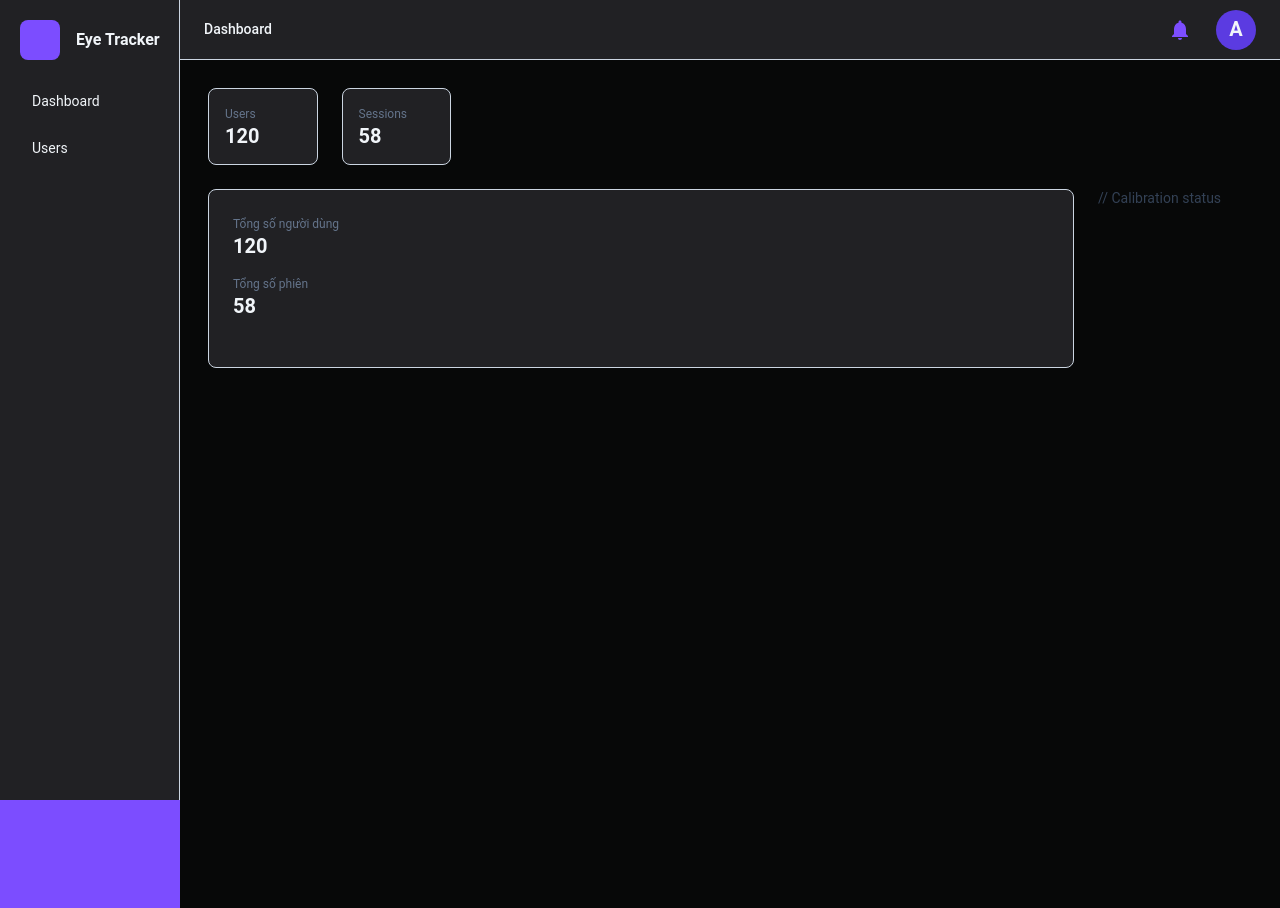
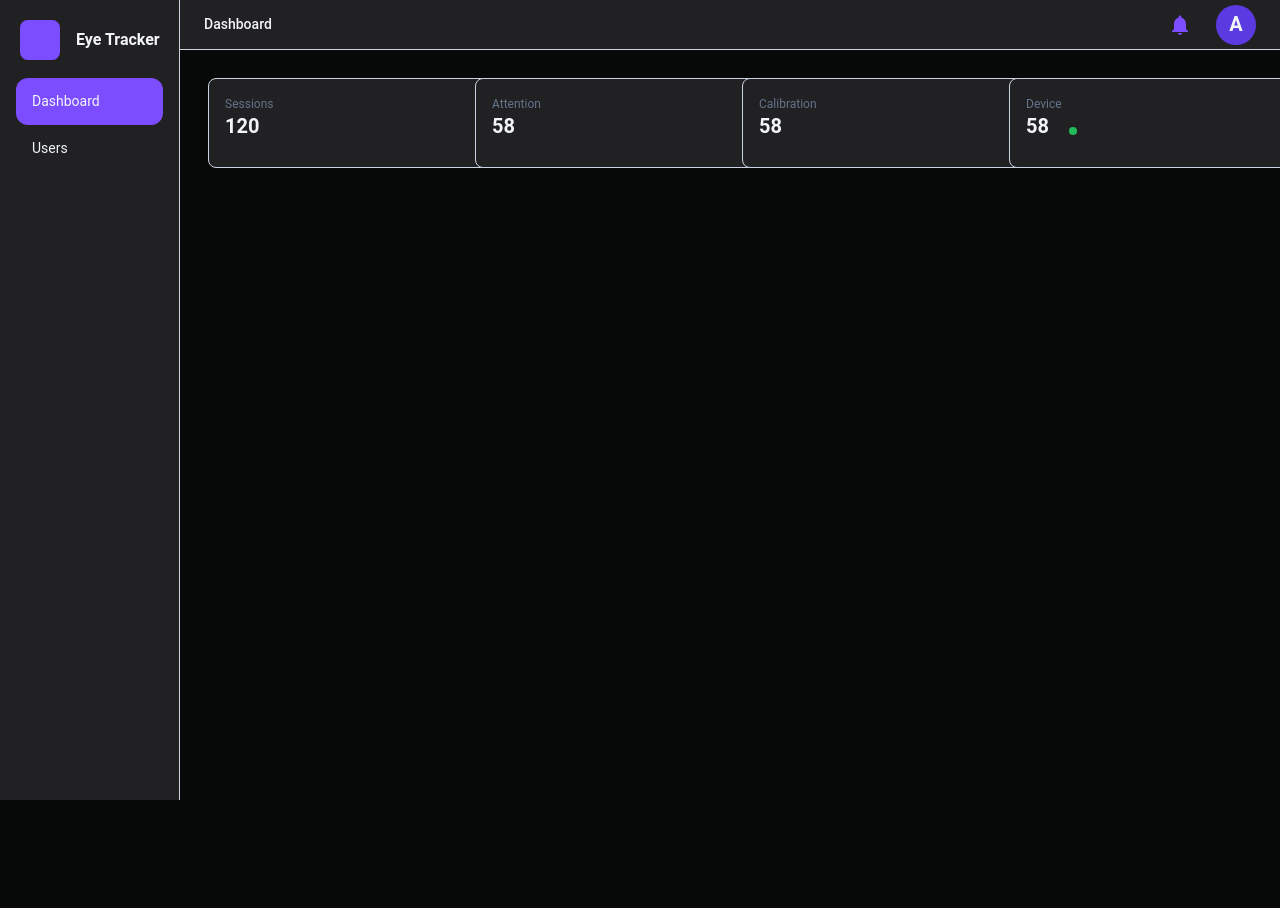
Before and after one commit to mitklsenpai/web_frontend, a React (Vite) app: page / in a window 1280 px wide. After the commit the page ends 800 px from the top, so only its background shows below. Built offline with nearby package versions, Linux system fonts and the light colour scheme.

Commit message:
feat (Dashboard): MetricCard with blinking Chip

```diff
--- /dev/null
+++ b/src/components/common/ChipStatus.jsx
@@ -0,0 +1,38 @@
+import {Chip, Box} from "@mui/material";
+
+function ChipStatus({title}) {
+    const canBlink = title === "Online" || "Ready";
+
+    return (
+        <Chip
+            label={title}
+            icon={
+                <Box
+                    sx={{
+                        width: 8,
+                        height: 8,
+                        borderRadius: "50%",
+                        bgcolor: canBlink ? "success.main" : "error.main",
+                        animation: canBlink
+                            ? "blink 0.8s infinite"
+                            : "none",
+                    }}
+                />
+            }
+            sx={{
+                bgcolor: "primary.main",
+                color: "text.heading",
+                "@keyframes blink": {
+                    "0%, 100%": {
+                        opacity: 1,
+                    },
+                    "50%": {
+                        opacity: 0.2,
+                    },
+                },
+            }}
+        />
+    )
+}
+
+export default ChipStatus;
--- /dev/null
+++ b/src/components/common/index.js
@@ -0,0 +1,2 @@
+export { default as ChipStatus } from "./ChipStatus";
+export { default as Status } from "./Status";
--- a/src/features/dashboard/components/MetricCard.jsx
+++ b/src/features/dashboard/components/MetricCard.jsx
@@ -5,12 +5,14 @@ function MetricCard({
     value,
     subtitle,
     color = "primary",
-    icon
+    icon,
+    children = null
 }) {
 
     return (
         <Card
             sx={{
+                width: 405, height: 90,
                 p: 2,
                 bgcolor: "background.paper",
                 border: "1px solid",
@@ -36,14 +38,24 @@ function MetricCard({
             </Box>
 
 
-            <Typography
-                variant="h3"
-                color={`${color}.main`}
-                mt={1}
+            <Box
+                sx={{
+                    display: "flex",
+                    flexDirection: "row",
+                    justifyContent: "space-between"
+                }}
             >
-                {value}
-            </Typography>
+                <Typography
+                    variant="h3"
+                    color={`${color}.main`}
+                >
+                    {value}
+                </Typography>
 
+                <Box>
+                    {children}
+                </Box>
+            </Box>
 
             <Typography
                 variant="caption"
--- a/src/features/dashboard/pages/DashboardPage.jsx
+++ b/src/features/dashboard/pages/DashboardPage.jsx
@@ -1,7 +1,9 @@
 import MetricCard from "../components/MetricCard";
 import RecentActivity from "../components/RecentActivity";
+import AttentionAlert from "../components/AttentionAlert"
 import useDashboard from "../hooks/useDashboard";
 import { Box, Typography, Grid } from "@mui/material";
+import { ChipStatus } from "@/components/common";
 
 function DashboardPage() {
 
@@ -17,36 +19,47 @@ function DashboardPage() {
     return (
         <Box
             sx={{
-                minHeight: "100vh",
-                p: 0.5
+                p: 0.5,
             }}
         >
 
             <Grid container spacing={3}>
 
-                <Grid size={{ xs: 12, md: 1.5 }}>
+                <Grid size={{ xs: 12, md: 3 }}>
                     <MetricCard
-                        title="Users"
+                        title="Sessions"
                         value={dashboard.totalUsers}
                     />
                 </Grid>
 
-                <Grid size={{ xs: 12, md: 1.5 }}>
+                <Grid size={{ xs: 12, md: 3 }}>
                     <MetricCard
-                        title="Sessions"
+                        title="Attention"
                         value={dashboard.totalSessions}
                     />
                 </Grid>
 
-                <Grid size={{ xs: 12, md: 10 }}>
-                    <RecentActivity
-                        activities={dashboard}
+                <Grid size={{ xs: 12, md: 3 }}>
+                    <MetricCard
+                        title="Calibration"
+                        value={dashboard.totalSessions}
+                        children={<ChipStatus title="Ready"/>}
+                    />
+
+                </Grid>
+
+                <Grid size={{ xs: 12, md: 3 }}>
+                    <MetricCard
+                        title="Device"
+                        value={dashboard.totalSessions}
+                        children={<ChipStatus title="Online"/>}
                     />
                 </Grid>
 
-                // Calibration status
+            </Grid>
 
-            </Grid>
+
+            {/* <AttentionAlert/> */}
 
         </Box>
     );
--- a/src/features/users/components/AvatarCard.jsx
+++ b/src/features/users/components/AvatarCard.jsx
@@ -1,15 +1,10 @@
 import {
     Card,
-    CardContent,
-    Grid,
     Avatar,
     Typography,
-    Stack,
-    Box,
-    Divider
 } from "@mui/material";
 
-import Status from "./Status";
+import Status from "../../../components/common/Status";
 
 function AvatarCard() {
     return (
@@ -26,7 +21,7 @@ function AvatarCard() {
             <Avatar sx={{
                     width: 200,
                     height: 200,
-                    ml: 19
+                    margin: "0 auto",
                 }}
             >
 
--- a/src/features/users/components/TrackingConfiguration.jsx
+++ b/src/features/users/components/TrackingConfiguration.jsx
@@ -19,7 +19,8 @@ export default function TrackingConfiguration({ configuration }) {
     return (
         <Card sx = {{
                 border: "1px solid",
-                borderColor: "divider"
+                borderColor: "divider",
+                height: "110%"
             }}
         >
             <CardContent>
@@ -74,7 +75,6 @@ export default function TrackingConfiguration({ configuration }) {
                     >
 
                         <TextField
-
                             label="Device Model"
                             name="device_model"
                             value={formData?.device_model || ""}
--- a/src/layouts/Header.jsx
+++ b/src/layouts/Header.jsx
@@ -12,11 +12,11 @@ export default function Header({ title }) {
         <AppBar
             position="static"
             elevation={0}
-            color="inherit"
             sx={{
+                bgcolor: "background.paper",
                 borderBottom: "1px solid",
                 borderColor: "divider",
-                height: 60
+                height: 50
             }}
         >
             <Toolbar>
@@ -25,7 +25,6 @@ export default function Header({ title }) {
                 <Box sx={{ flexGrow: 1 }} />
 
                 <UserMenu />
-
             </Toolbar>
         </AppBar>
     );
--- a/src/layouts/Sidebar.jsx
+++ b/src/layouts/Sidebar.jsx
@@ -1,10 +1,11 @@
-import { useNavigate } from "react-router-dom";
+import { useLocation, useNavigate } from "react-router-dom";
 import { Drawer, Toolbar, List, ListItemButton, ListItemText} from "@mui/material";
 import Logo from "./Logo";
 
 const drawerWidth = 180;
 
 export default function Sidebar() {
+    const location = useLocation();
     const navigate = useNavigate();
 
     const menuItems = [
@@ -38,6 +39,10 @@ export default function Sidebar() {
                             borderRadius: 3,
                             ml: 2,
                             mr: 2,
+                            bgcolor:
+                                location.pathname === item.path
+                                    ? "primary.main"
+                                    : "transparent",
                             "&:hover": {
                                 bgcolor: "primary.dark"
                             },
@@ -46,6 +51,8 @@ export default function Sidebar() {
 
                         <ListItemText
                             primary={item.label}
+                            sx={{
+                            }}
                         />
 
                     </ListItemButton>
--- a/src/layouts/UserMenu.jsx
+++ b/src/layouts/UserMenu.jsx
@@ -7,7 +7,6 @@ export default function UserMenu() {
         <Box
             sx={{
                 display: "flex",
-                alignItems: "center",
                 gap: 2
             }}
         >
```
Also changed, not shown: src/components/common/Status.jsx (renamed from src/features/users/components/Status.jsx), 1 other file (tests, documents, lock files or other folders).
